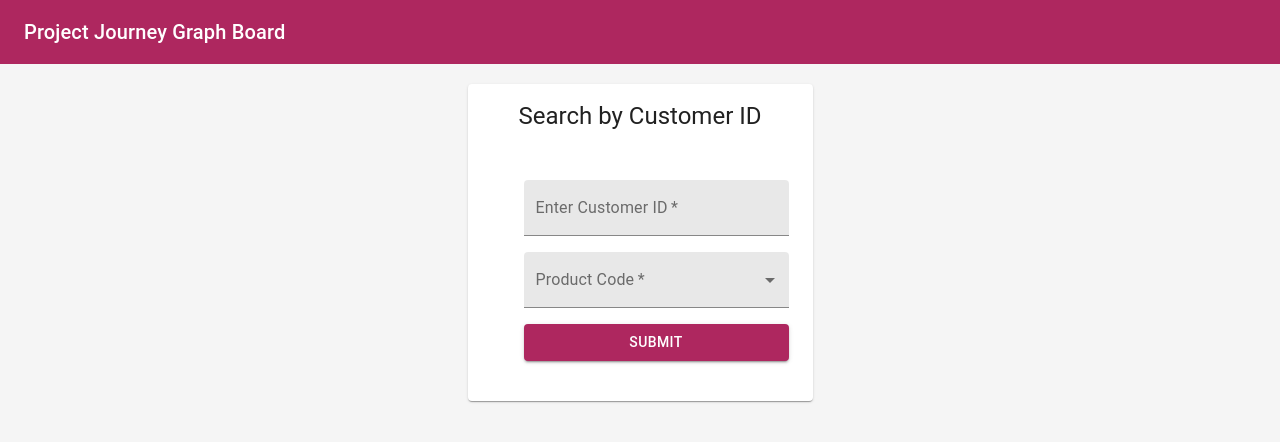
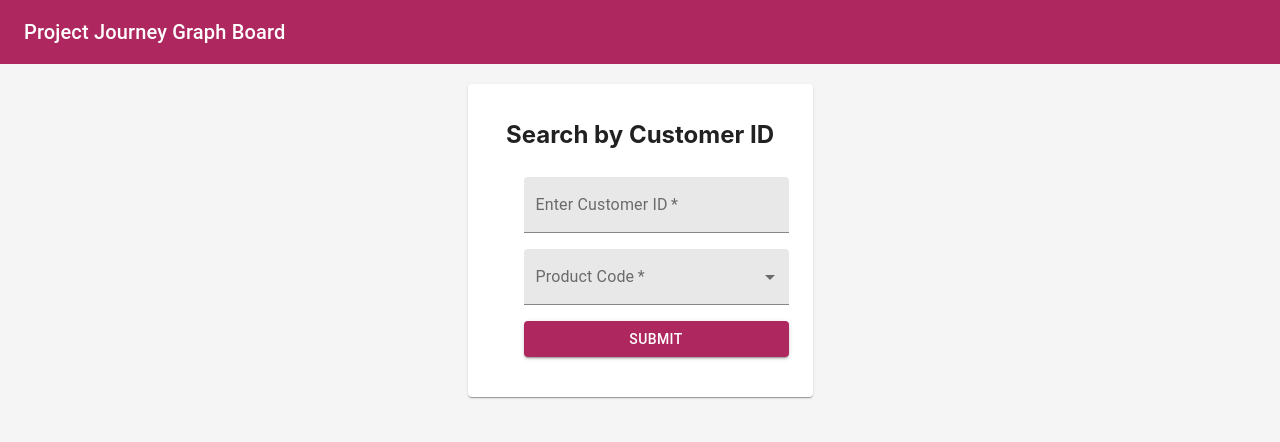
Before and after one commit to Team-Maximus-Fresher/project-jgb-ui, a React (Create React App) app: page / in a window 1280 px wide. Shown: the top 442 px of the page. Built offline with nearby package versions, Linux system fonts and the light colour scheme.

Commit message:
Changed UI

```diff
--- a/src/components/HomePageCard.jsx
+++ b/src/components/HomePageCard.jsx
@@ -18,6 +18,13 @@ import MenuItem from '@material-ui/core/MenuItem';
 import Select from '@material-ui/core/Select';
 import InputLabel from '@material-ui/core/InputLabel';
 import FormControl from '@material-ui/core/FormControl';
+import { pink } from '@material-ui/core/colors';
+import {
+  fade,
+  ThemeProvider,
+  withStyles,
+  createMuiTheme,
+} from '@material-ui/core/styles';
 
 const useStyles = makeStyles((theme) => ({
   root: {
@@ -46,9 +53,14 @@ const useStyles = makeStyles((theme) => ({
   },
   expandOpen: {
     transform: 'rotate(180deg)',
-  }
+  },
 }));
 
+const theme = createMuiTheme({
+  palette: {
+    primary: pink,
+  },
+});
 
 export default function HomePageCard(props) {
   const classes = useStyles();
@@ -60,9 +72,9 @@ export default function HomePageCard(props) {
 
   return (
     <Card className={classes.root}>
-      <CardHeader
+      {/* <CardHeader
         title={props.config.title}
-      />
+      /> */}
         {/* <CardMedia
         className={classes.media}
         image={props.config.imageSrc}
@@ -82,6 +94,7 @@ export default function HomePageCard(props) {
 
       {/* <Collapse in={expanded} timeout="auto" unmountOnExit> */}
         <CardContent>
+          <h2>{props.config.title}</h2>
         <Container fixed>
         <form className={classes.formRoot} noValidate autoComplete="off"
         onSubmit = {
@@ -91,9 +104,11 @@ export default function HomePageCard(props) {
             }
         }
         >
+                <ThemeProvider theme={theme}>
                 <Grid container>
                     <Grid item md={12}>
                         <TextField
+                        color = "#ae275f"
                         value={props.formHandle[props.config.inputName]}
                         onChange={
                             (e) =>{
@@ -131,6 +146,7 @@ export default function HomePageCard(props) {
                     </Button>
                     </Grid>
                 </Grid>
+                </ThemeProvider>
         </form>
         </Container>
         </CardContent>
```
